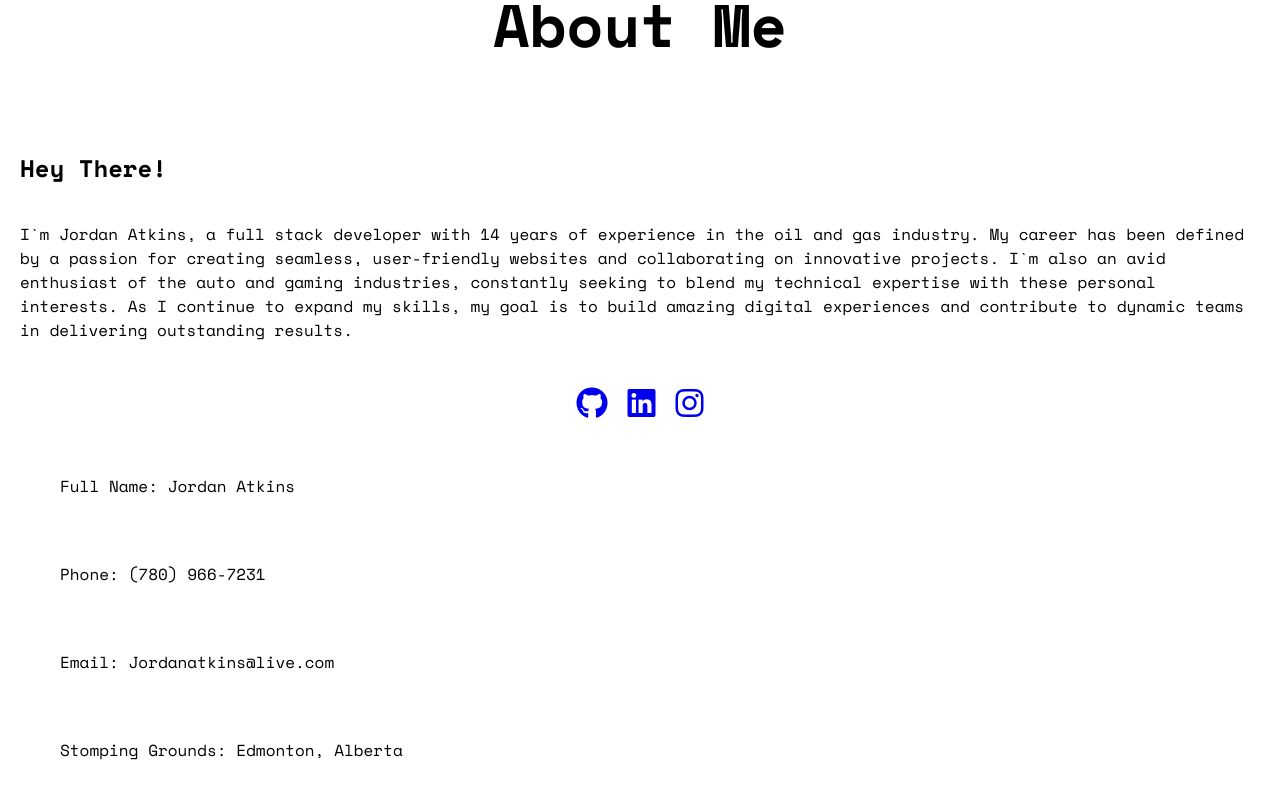
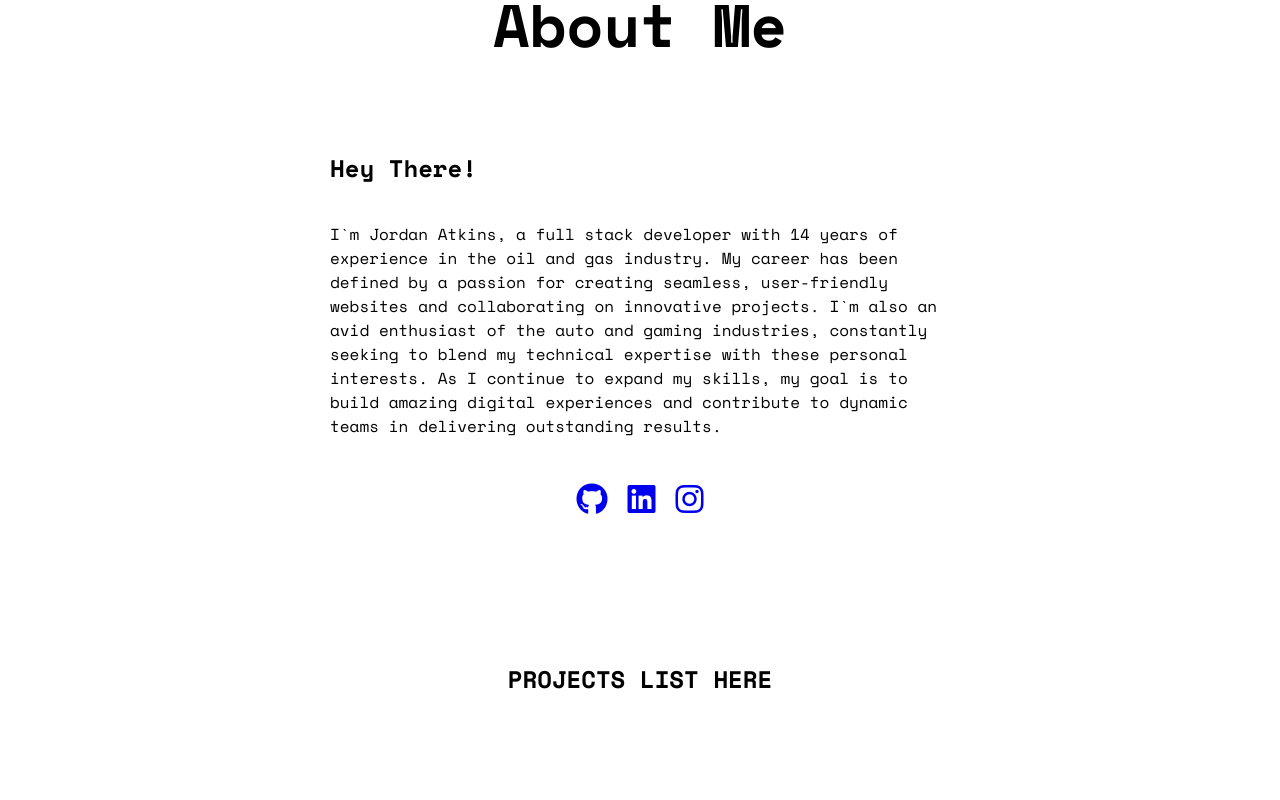
Before and after one commit to Atkinss1/portfolio, a React (Vite) app: page / in a window 1280 px wide. Shown: the part 940-1740 px from the top of the page. Built offline with nearby package versions, Linux system fonts and the light colour scheme.

Commit message:
add: desktop css, Move: projects area

```diff
--- a/src/components/Hero/Hero.jsx
+++ b/src/components/Hero/Hero.jsx
@@ -35,6 +35,17 @@ const Hero = () => {
               <li>Email: Jordanatkins@live.com</li>
               <li>Stomping Grounds: Edmonton, Alberta</li>
             </ul>
+            <br/>
+            <br/>
+            <br/>
+            <br/>
+            <div className="projects_container">
+              <h2>PROJECTS LIST HERE</h2>
+            </div>
+            <br/>
+            <br/>
+            <br/>
+            <br/>
             <div className="about_me_bio">
               <h2>Hey There!</h2>
               <p>
@@ -45,10 +56,6 @@ const Hero = () => {
           </div>
         </div>
       </div>
-
-      <div className="projects_container">
-        <h2>PROJECTS LIST HERE</h2>
-      </div>
     </>
   );
 };
--- a/src/components/Hero/hero.css
+++ b/src/components/Hero/hero.css
@@ -104,7 +104,7 @@
   }
 }
 
-@media only screen and (max-width: 768px) {
+@media only screen and (min-width: 414px) {
   .hero_wrapper {
     min-height: 100vh;
     background: url('/images/backgroundImage.jpg') no-repeat;
@@ -169,7 +169,9 @@
   }
 
   .about_me_container {
-    align-items: start;
+    display: flex;
+    flex-direction: column;
+    align-items: center;
     padding: 20px;
     min-height: 700px;
     width: 100%;
@@ -185,10 +187,10 @@
 
   .details_container {
     display: flex;
-    justify-content: center;
+    align-items: center;
     flex-direction: column-reverse;
     height: 75%;
-    width: 100%;
+    width: 50%;
     flex: 1;
   }
 
@@ -210,110 +212,3 @@
     list-style-type: none;
   }
 }
-
-@media only screen and (min-width: 768px) {
-  .hero_wrapper {
-    min-height: 100vh;
-    background: url('/images/backgroundImage.jpg') no-repeat;
-    background-attachment: fixed;
-    background-size: cover;
-    position: relative;
-    display: flex;
-    justify-content: center;
-    align-items: center;
-  }
-
-  .container {
-    background-color: rgba(249, 140, 6, 0.628);
-    display: flex;
-    justify-content: center;
-    flex-direction: column;
-    align-items: center;
-    min-height: 100vh;
-    width: 100%;
-    padding: 50px 0;
-  }
-
-  .profile_thumbnail {
-    height: 200px;
-    width: auto;
-    border-radius: 50%;
-  }
-
-  .profile_name {
-  font-family: 'Kaushan Script', cursive;
-  color: white;
-  font-size: 50px;
-  line-height: 1;
-  padding-left: 20px;
-  transform: rotate(-5deg);
-  }
-
-  .web_dev_title {
-  color: white;
-  display: flex;
-  justify-content: center;
-  align-items: center;
-  width: 100%;
-  height: 50px;
-  margin-bottom: 20px;
-  }
-
-  .social_media_wrapper {
-    display: flex;
-    justify-content: center;
-    align-items: center;
-    width: 100%;
-    height: 50px;
-    }
-
-  .about_me_wrapper {
-    display: flex;
-    justify-content: center;
-    align-items: center;
-    width: 100%;
-    padding: 50px 0;
-  }
-
-  .about_me_container {
-    align-items: start;
-    padding: 20px;
-    min-height: 700px;
-    width: 100%;
-  }
-
-  .about_me {
-    display: flex;
-    justify-content: center;
-    width: 100%;
-    height: 200px;
-    font-size: 40px;
-  }
-
-  .details_container {
-    display: flex;
-    justify-content: center;
-    flex-direction: column-reverse;
-    height: 75%;
-    width: 100%;
-    flex: 1;
-  }
-
-  .about_me_bio {
-    display: flex;
-    flex-direction: column;
-    width: 100%;
-  }
-
-  .about_me_details {
-    display: flex;
-    flex-direction: column;
-    gap: 4rem;
-    width: 100%;
-    margin-top: 25px;
-  }
-
-  .about_me_details li {
-    list-style-type: none;
-  }
-}
```
